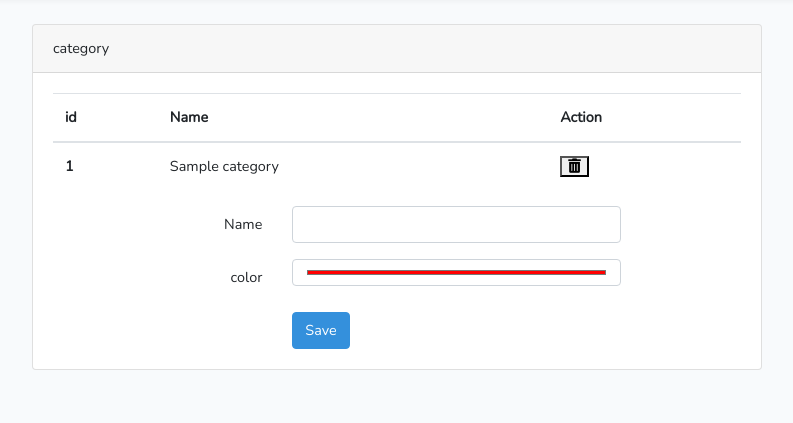
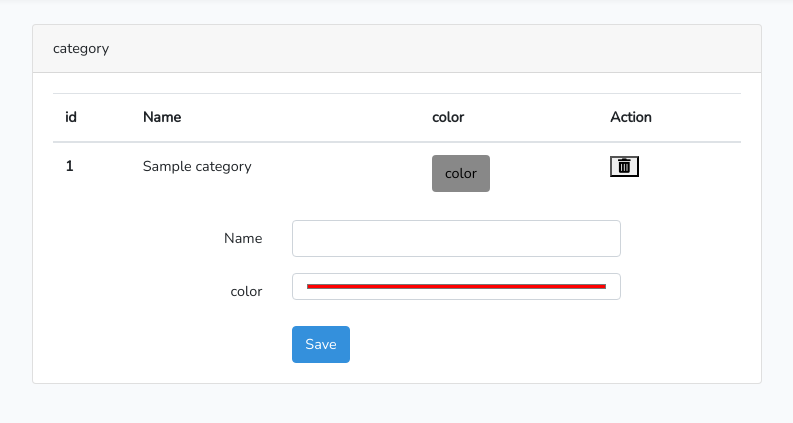
Before and after one commit to hassanhitleap1/show, a Laravel app: page /category in a window 1280 px wide. Shown: the part 55-478 px from the top of the page, without its empty margins (243-1036 px from the left). Run offline with Laravel 8, Linux system fonts and the light colour scheme; tables that the repository leaves empty hold one stand-in row (values such as "Sample post"); some libraries are stand-ins or nearby versions.

Commit message:
set clor in bouton

```diff
--- a/resources/views/categories/index.blade.php
+++ b/resources/views/categories/index.blade.php
@@ -12,6 +12,7 @@
                                     <tr>
                                     <th scope="col">id</th>
                                         <th scope="col">Name</th>
+                                        <th scope="col">color</th>
                                         <th scope="col">Action</th>
                                     </tr>
                                     </thead>
@@ -21,6 +22,7 @@
                                 <tr>
                                     <th scope="row">{{$category->id}} </th>
                                     <td>{{$category->name}} </td>
+                                     <td><button type="button" class="btn"style="background:{{$category->color}};">color</button></td>
                                     <td>
                                             <form action="{{url('category',['id'=>$category->id] )}}" method="post" >
                                                     @csrf
```
